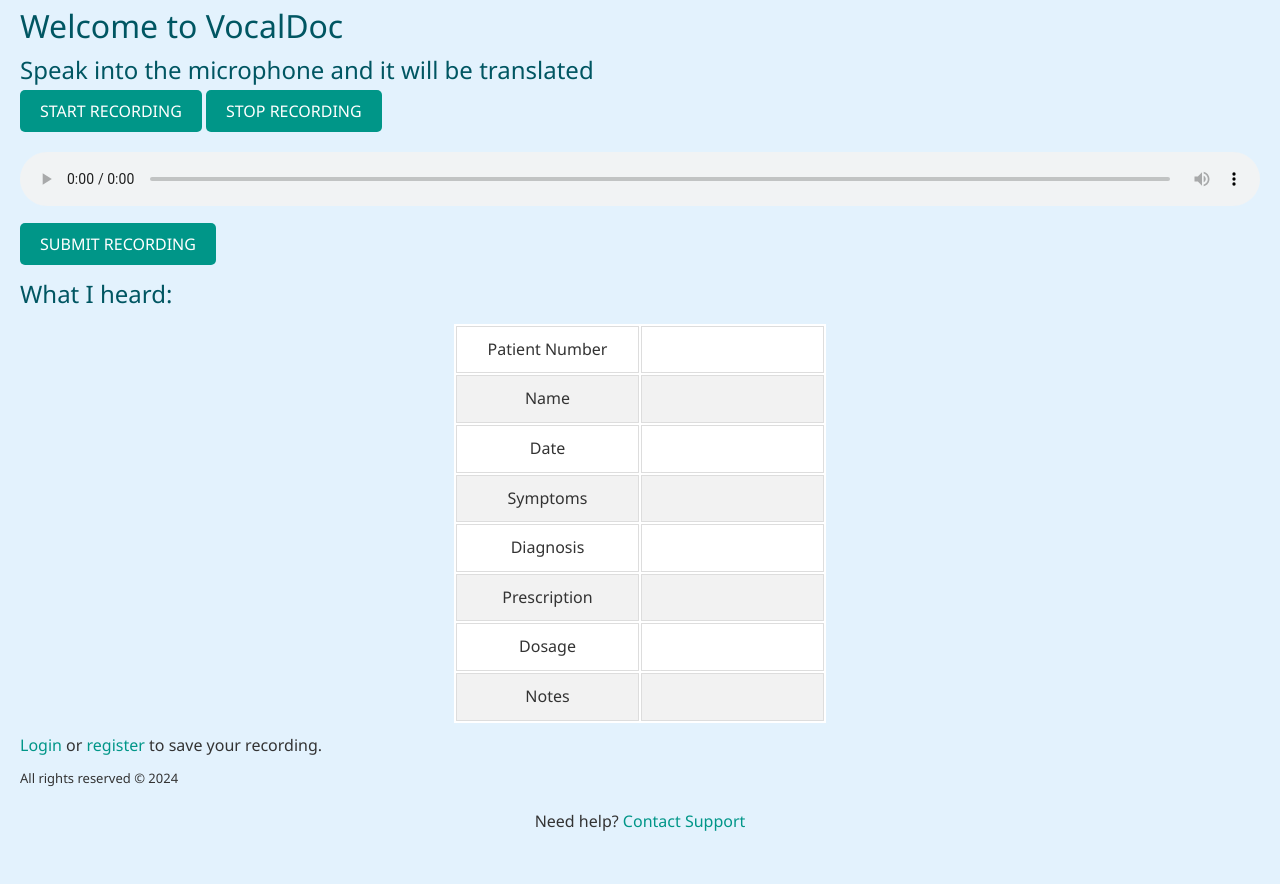
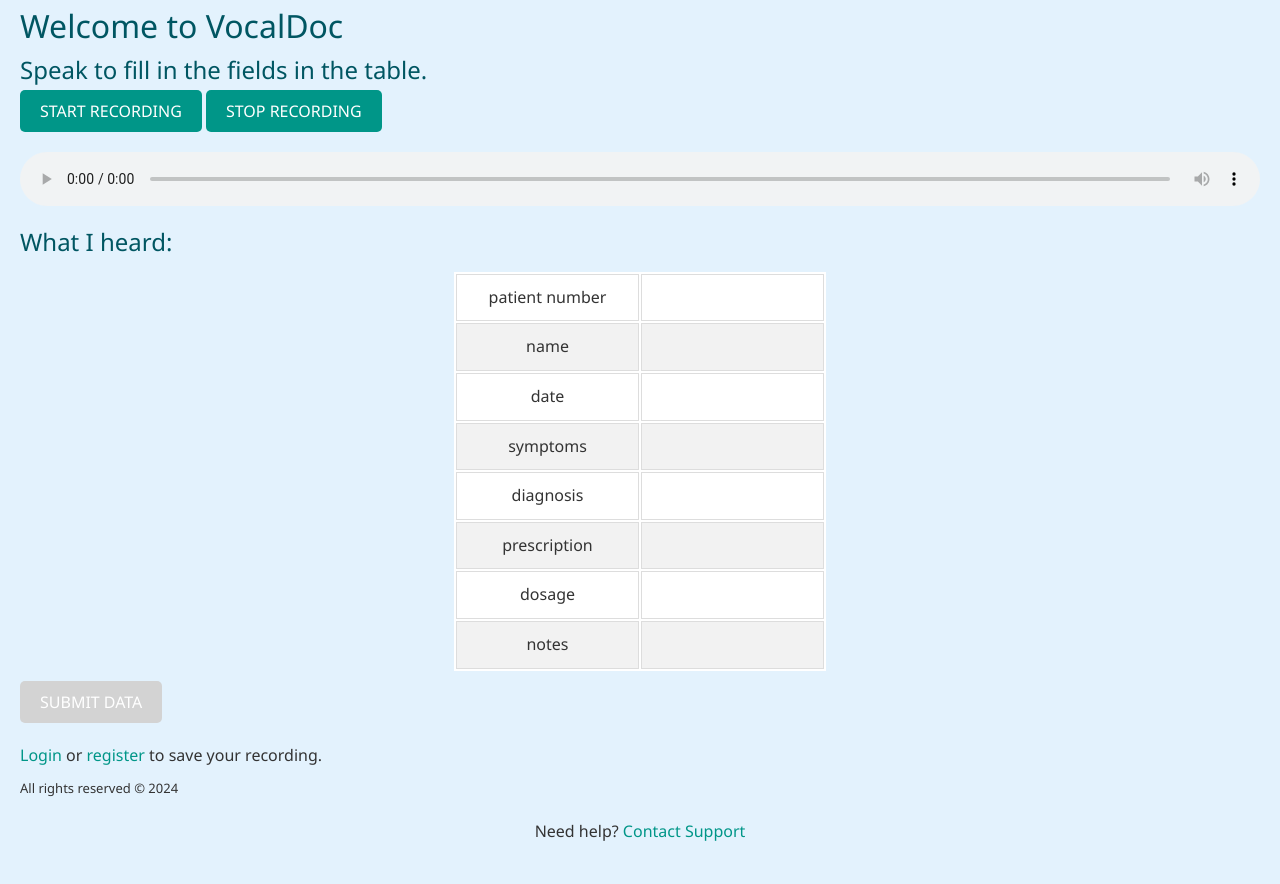
Before and after one commit to juicewar/VocalDoc, a Flask app: page / in a window 1280 px wide. Shown: the part 71-955 px from the top of the page. Before the commit the page ends 902 px from the top, so only its background shows below. Run offline with Flask 3, Linux system fonts and the light colour scheme.

Commit message:
table is updatable
instead of the entire data being overwritten, the new data is merged with the existing patient data, so that doctors wont need to record the data in one take

```diff
--- a/main.py
+++ b/main.py
@@ -6,7 +6,6 @@ from forms import LoginForm, DoctorRegistrationForm, ResetPasswordForm, AdminReg
 from speech_transcribe import transcribe_audio_file, convert_to_wav
 from flask_login import current_user, login_user, logout_user, login_required, LoginManager, login_manager
 import os
-from email_handler import sendPasswordResetEmail, protectEmail
 from forms import DoctorRegistrationForm
 
 login = LoginManager(app)
--- a/static/main.js
+++ b/static/main.js
@@ -12,6 +12,15 @@ function displayTranscribedSpeech(text){
 // Display a table of the parsed information
 function displaySpeechTable(text){
     let patient = parseMessage(text);
+
+    if ("patient" in sessionStorage){
+        let existingPatientData = JSON.parse(sessionStorage.getItem("patient"));
+        let combinedPatientData = updateAndMerge(existingPatientData, patient);
+        patient = combinedPatientData;
+        console.log("just recorded", patient);
+        console.log("previous recorded", existingPatientData);
+        console.log("combinedPatientData", combinedPatientData);
+    }
 
     let table = document.getElementById("parsedTable");
 
@@ -29,6 +38,18 @@ function displaySpeechTable(text){
         valueCell.textContent = value;
     });
 
+    sessionStorage.setItem("patient", JSON.stringify(patient));
+}
+
+// When taking multiple recordings, allow to update fields from multiple takes
+function updateAndMerge(fields1, fields2){
+    let clone = { ...fields1 }
+    Object.entries(fields2).forEach(function([key, value]) {
+        if (value != null){
+            clone[key] = value;
+        }
+    })
+    return clone;
 }
 
 // Will show both what the software understood from the text, as well as the formatted table
@@ -100,7 +121,6 @@ function parseMessage(text){
     if (data.length > 0) {
         patient[patientFields[fieldNumber]] = data.join(' ');
     }
-
     return patient;
 
 }
--- a/static/style.css
+++ b/static/style.css
@@ -27,10 +27,6 @@ footer{
     padding: 20px;
     border-radius: 8px;
     box-shadow: 0 0 10px rgba(0, 0, 0, 0.1);
-}
-
-#btnSubmit {
-
 }
 
 #parsedTable {
@@ -67,6 +63,10 @@ footer{
 
 .button:hover {
     background-color: #00796b;
+}
+
+.button:disabled {
+    background-color: lightgray;
 }
 
 .header, .footer {
--- a/templates/index.html
+++ b/templates/index.html
@@ -12,46 +12,47 @@
     {% else %}
         <h1>Welcome to VocalDoc</h1>
     {% endif %}
-    <h2>Speak into the microphone and it will be translated</h1>
+    <h2>Speak to fill in the fields in the table.</h1>
     <button id="btnStart" class = "button">START RECORDING</button>
     <button id="btnStop" class = "button">STOP RECORDING</button>
     <p><audio id="audioRecording" controls></audio></p>
-    <p><button id="btnSubmit" class = "button">SUBMIT RECORDING</button></p>
 
     <h2>What I heard:</h2>
     <p id="transcribedSpeech"></p>
     <table id="parsedTable">
         <tr>
-            <td>Patient Number</td>
+            <td>patient number</td>
             <td></td>
         </tr>
         <tr>
-            <td>Name</td>
+            <td>name</td>
             <td></td>
         </tr>
         <tr>
-            <td>Date</td>
+            <td>date</td>
             <td></td>
         </tr>
         <tr>
-            <td>Symptoms</td>
+            <td>symptoms</td>
             <td></td>
         </tr>
         <tr>
-            <td>Diagnosis</td>
+            <td>diagnosis</td>
             <td></td>
         </tr>
         <tr>
-            <td>Prescription</td>
+            <td>prescription</td>
             <td></td>
         </tr>
         <tr>
-            <td>Dosage</td>
+            <td>dosage</td>
             <td></td>
         </tr>
         <tr>
-            <td>Notes</td>
+            <td>notes</td>
             <td></td>
         </tr>
     </table>
+
+    <p><button id="btnSubmit" class="button" disabled=true>SUBMIT DATA</button></p>
 {% endblock %}
```
Also changed, not shown: 1 other file.
